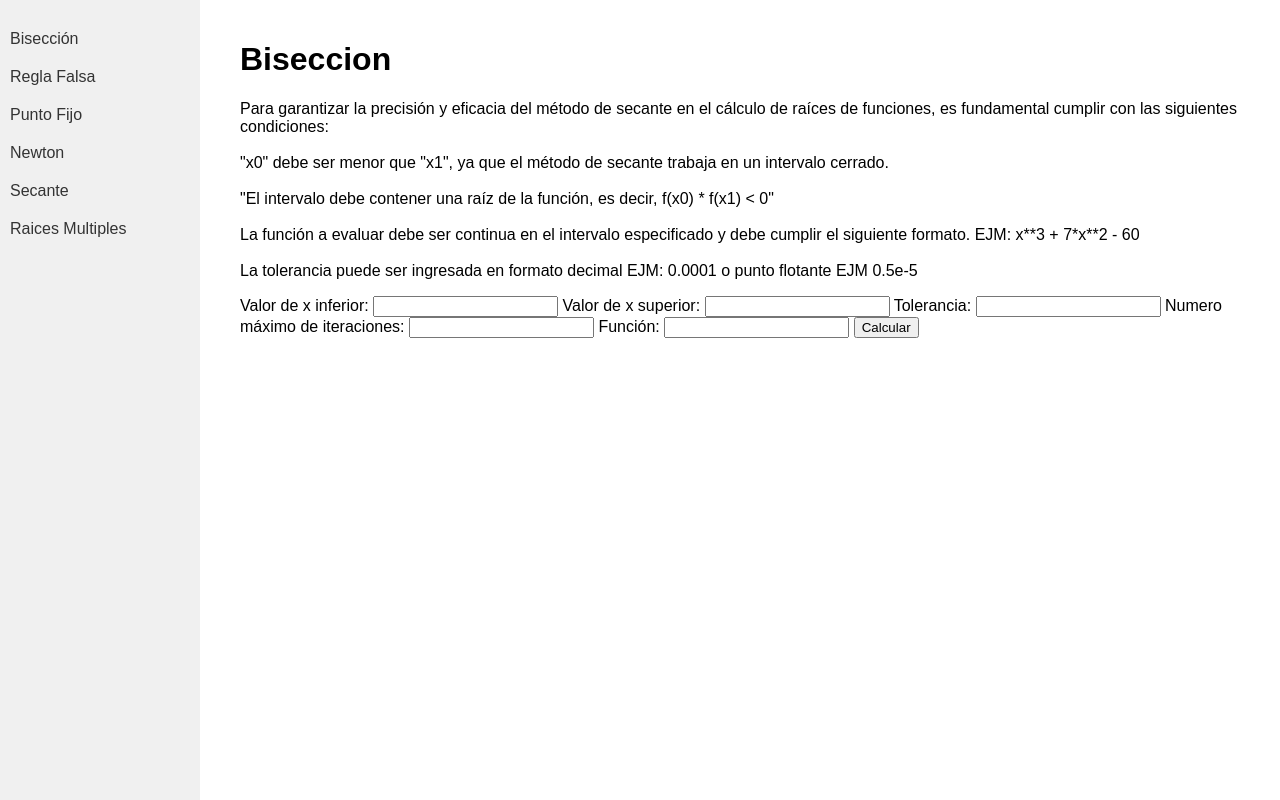
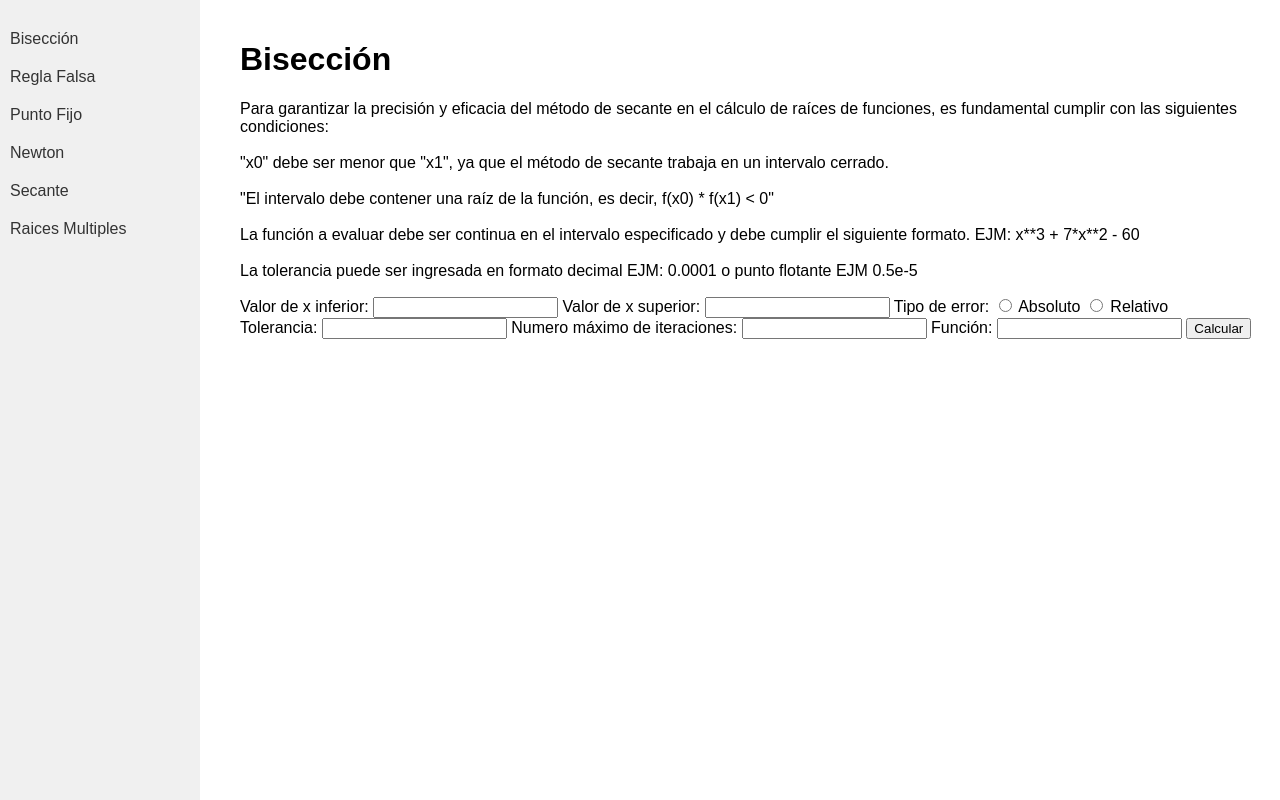
Before and after one commit to santig005/Analisis_Numerico, a Django app: page / in a window 1280 px wide. Run offline with Django 4.2, Linux system fonts and the light colour scheme.

Commit message:
selector tipo de error

```diff
--- a/Metodos/templates/All_methods.html
+++ b/Metodos/templates/All_methods.html
@@ -55,7 +55,7 @@
 
 <div class="content">
     <div id="biseccion-form" class="form-container">
-        <h1 id="method-title">Biseccion</h1>
+        <h1 id="method-title">Bisección</h1>
         <p>Para garantizar la precisión y eficacia del método de secante en el cálculo de raíces de funciones, es fundamental cumplir con las siguientes condiciones:<br><br>
 
             "x0" debe ser menor que "x1", ya que el método de secante trabaja en un intervalo cerrado.<br><br>
@@ -69,6 +69,12 @@
             <input type="text" id="xi_bs" name="xi">
             <label for="xs_bs">Valor de x superior:</label>
             <input type="text" id="xs_bs" name="xs">
+            <label for="tipo_error">Tipo de error:</label>
+            <input type="radio" id="absoluto" name="tipo_error" value="absoluto">
+            <label for="absoluto">Absoluto</label>
+            <input type="radio" id="relativo" name="tipo_error" value="relativo">
+            <label for="relativo">Relativo</label>
+            <br>
             <label for="tol_bs">Tolerancia:</label>
             <input type="text" id="tol_bs" name="tol">
             <label for="niter_bs">Numero máximo de iteraciones:</label>
@@ -134,7 +140,13 @@
             <input type="text" id="x0_sc" name="x0">
             <label for="x1_sc">Valor de x1 (superior):</label>
             <input type="text" id="x1_sc" name="x1">
-            <label for="tol_sc">Tolerancia (error relativo):</label>
+            <label for="tipo_error">Tipo de error:</label>
+            <input type="radio" id="absoluto" name="tipo_error" value="absoluto">
+            <label for="absoluto">Absoluto</label>
+            <input type="radio" id="relativo" name="tipo_error" value="relativo">
+            <label for="relativo">Relativo</label>
+            <br>
+            <label for="tol_sc">Tolerancia:</label>
             <input type="text" id="tol_sc" name="tol">
             <label for="niter_sc">Numero máximo de iteraciones:</label>
             <input type="text" id="niter_sc" name="niter">
```
Also changed, not shown: Metodos/templates/biseccion.html (deleted, +0 -38 lines).
